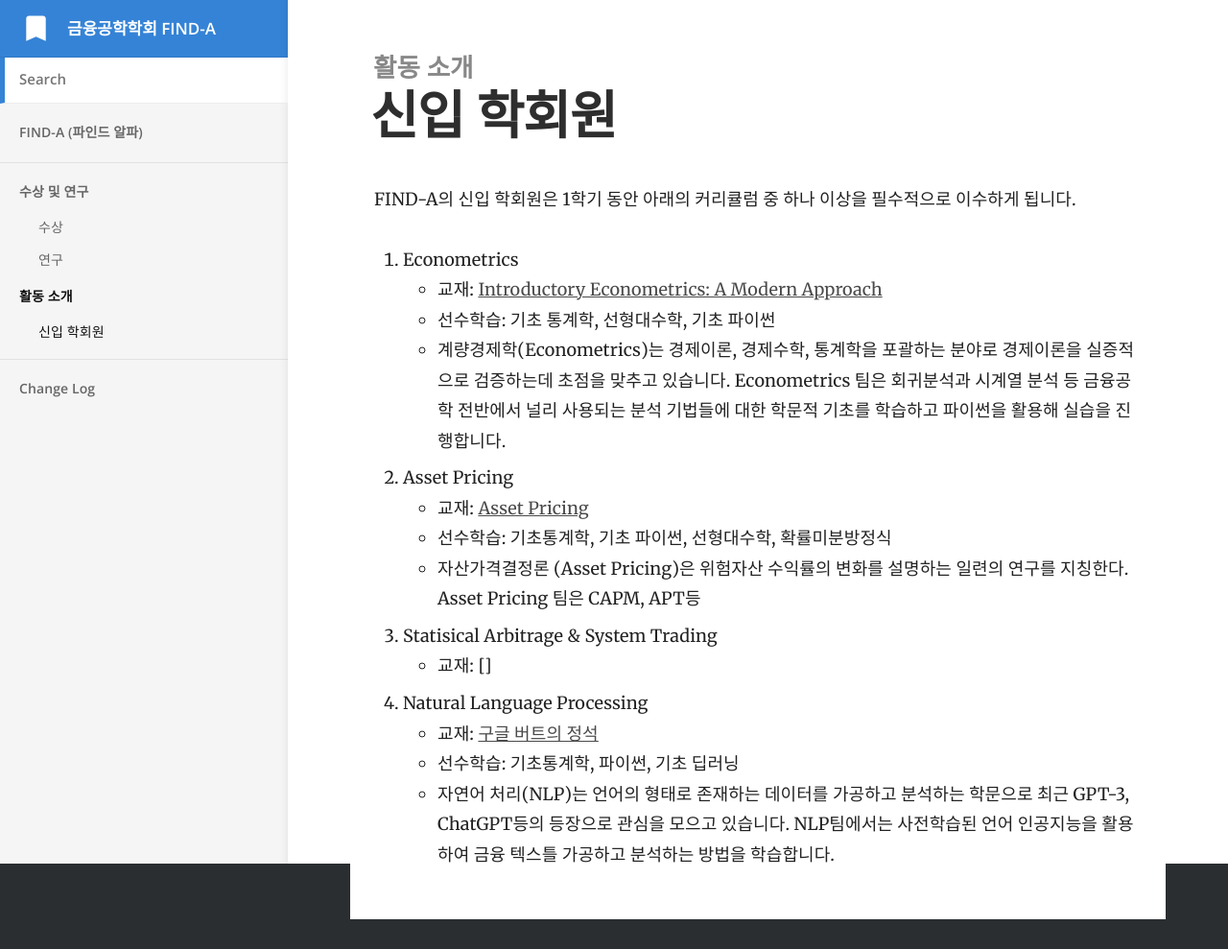
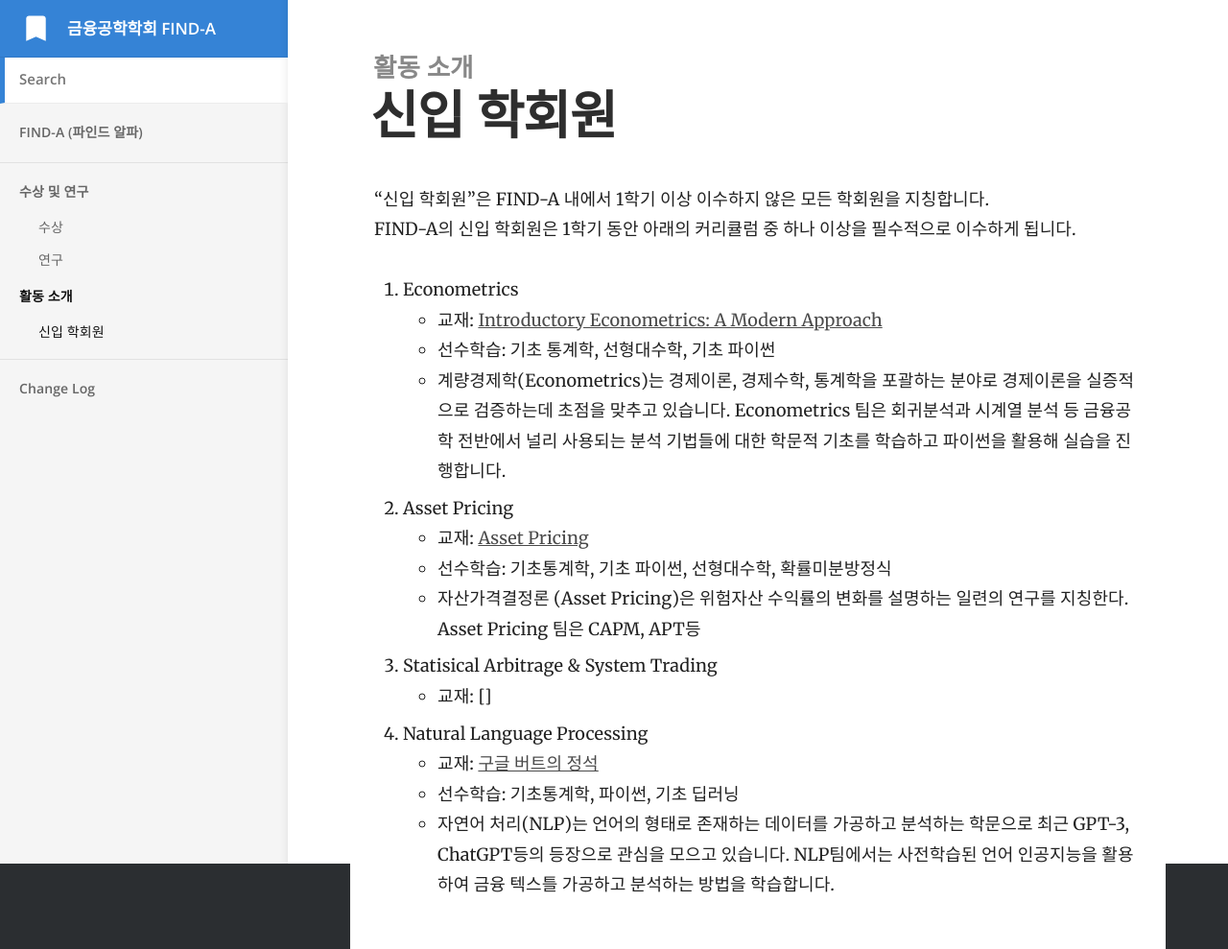
Before and after one commit to Find-A-AI/find-a-ai.github.io, a Jekyll site: the page built from _docs/활동 소개/신입 학회원.md, in a window 1280 px wide. Shown: the whole page at 96% size. Built offline with Jekyll 4.4.1, drawn with Linux system fonts in a browser that asks for light colours; before the commit the page ends 958 px from its top, so only the background shows below that.

Commit message:
Update 신입 학회원.md

```diff
--- a/_docs/활동 소개/신입 학회원.md
+++ b/_docs/활동 소개/신입 학회원.md
@@ -3,7 +3,7 @@ title: 신입 학회원
 category: 활동 소개
 order: 1
 ---
-
+"신입 학회원"은 FIND-A 내에서 1학기 이상 이수하지 않은 모든 학회원을 지칭합니다.
 FIND-A의 신입 학회원은 1학기 동안 아래의 커리큘럼 중 하나 이상을 필수적으로 이수하게 됩니다.
 
 1. Econometrics
```
